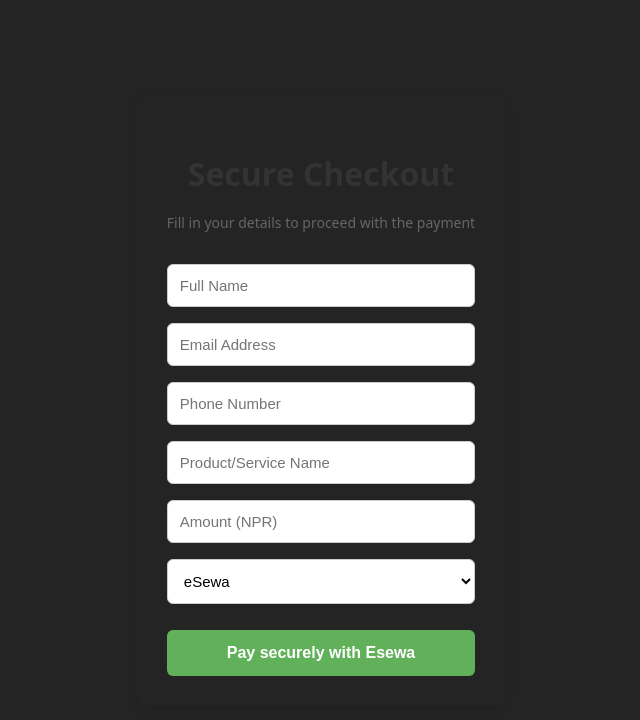
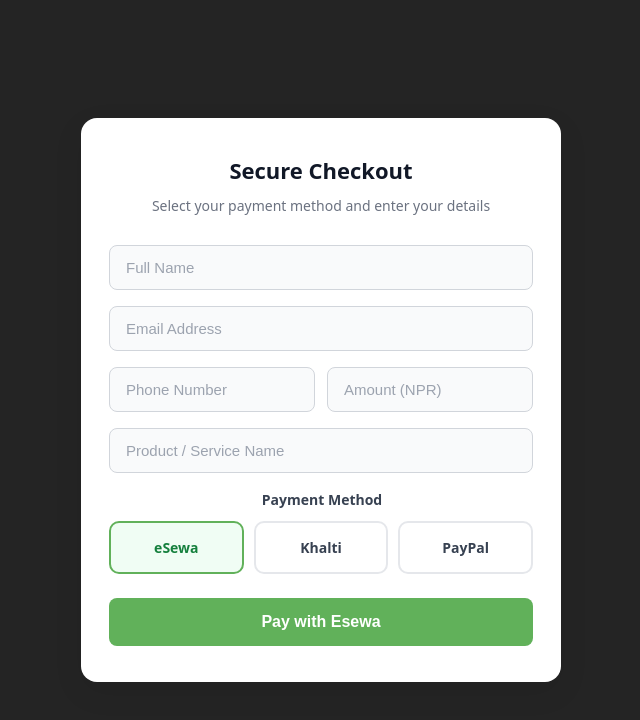
Before and after one commit to Bishesh-ops/payement-gateway, a React (Vite) app in the folder client/: page / in a window 1280 px wide. Shown: the top 720 px of the page, without its empty margins (319-959 px from the left). Built offline with nearby package versions, Linux system fonts and the light colour scheme; no server answers.

Commit message:
Enhance PaymentComponent: add CSS styles for improved layout and user experience

```diff
--- /dev/null
+++ b/client/src/components/PaymentComponent.css
@@ -0,0 +1,126 @@
+/* PaymentComponent.css */
+.payment-wrapper {
+  max-width: 480px;
+  margin: 40px auto;
+  background: #ffffff;
+  border-radius: 16px;
+  padding: 36px 28px;
+  box-shadow: 0 10px 30px rgba(0, 0, 0, 0.08);
+  font-family: system-ui, -apple-system, BlinkMacSystemFont, "Segoe UI", Roboto, sans-serif;
+  color: #111827; /* Enforce dark text across the component */
+  box-sizing: border-box;
+}
+
+.payment-header {
+  text-align: center;
+  margin-bottom: 28px;
+}
+
+.payment-header h2 {
+  margin: 0 0 8px;
+  color: #111827;
+  font-size: 22px;
+  font-weight: 700;
+}
+
+.payment-header p {
+  margin: 0;
+  color: #6b7280;
+  font-size: 14px;
+}
+
+/* Input Fields */
+.input-group {
+  margin-bottom: 16px;
+}
+
+.cool-input {
+  width: 100%;
+  padding: 13px 16px;
+  border: 1.5px solid #d1d5db;
+  border-radius: 8px;
+  font-size: 15px;
+  color: #111827 !important; /* Forces typed text to be dark and readable */
+  background-color: #f9fafb !important;
+  box-sizing: border-box;
+  transition: border-color 0.2s, box-shadow 0.2s;
+}
+
+.cool-input::placeholder {
+  color: #9ca3af;
+}
+
+.cool-input:focus {
+  outline: none;
+  border-color: #6366f1;
+  background-color: #ffffff !important;
+  box-shadow: 0 0 0 3px rgba(99, 102, 241, 0.15);
+}
+
+/* Gateway Selection Cards */
+.gateway-selector {
+  display: grid;
+  grid-template-columns: repeat(3, 1fr);
+  gap: 10px;
+  margin-bottom: 24px;
+}
+
+.gateway-card {
+  border: 2px solid #e5e7eb;
+  border-radius: 10px;
+  padding: 14px 8px;
+  text-align: center;
+  cursor: pointer;
+  background: #ffffff;
+  font-weight: 600;
+  font-size: 14px;
+  color: #374151; /* Explicit card text color */
+  transition: all 0.2s ease;
+  user-select: none;
+}
+
+.gateway-card:hover {
+  border-color: #cbd5e1;
+  transform: translateY(-1px);
+}
+
+.gateway-card.active.esewa {
+  border-color: #61B15A;
+  background-color: #f0fdf4;
+  color: #15803d;
+}
+
+.gateway-card.active.khalti {
+  border-color: #5E338D;
+  background-color: #faf5ff;
+  color: #5E338D;
+}
+
+.gateway-card.active.paypal {
+  border-color: #0070ba;
+  background-color: #f0f9ff;
+  color: #0070ba;
+}
+
+/* Submit Button */
+.pay-btn {
+  width: 100%;
+  padding: 15px;
+  border: none;
+  border-radius: 8px;
+  font-size: 16px;
+  font-weight: 600;
+  color: #ffffff !important;
+  cursor: pointer;
+  transition: opacity 0.2s, transform 0.1s;
+}
+
+.pay-btn:disabled {
+  opacity: 0.6;
+  cursor: not-allowed;
+}
+
+.paypal-container {
+  margin-top: 20px;
+  min-height: 100px;
+}
--- a/client/src/components/PaymentForm.tsx
+++ b/client/src/components/PaymentForm.tsx
@@ -2,6 +2,7 @@ import React, { useState } from "react";
 import axios from "axios";
 import { generateUniqueId } from "../utils/helpers";
 import { PayPalScriptProvider, PayPalButtons } from "@paypal/react-paypal-js";
+import "./PaymentComponent.css";
 
 interface PaymentFormData {
   customerName: string;
@@ -24,12 +25,18 @@ const PaymentComponent: React.FC = () => {
 
   const [isSubmitting, setIsSubmitting] = useState<boolean>(false);
 
-  const handleChange = (e: React.ChangeEvent<HTMLInputElement | HTMLSelectElement>) => {
+  const clientId = import.meta.env.VITE_PAYPAL_CLIENT_ID || "";
+
+  const handleChange = (e: React.ChangeEvent<HTMLInputElement>) => {
     const { name, value } = e.target;
     setFormData((prev) => ({
       ...prev,
-      [name]: name === "amount" ? Number(value) : value,
+      [name]: name === "amount" ? (value === "" ? "" : Number(value)) : value,
     }));
+  };
+
+  const selectGateway = (gateway: "esewa" | "khalti" | "paypal") => {
+    setFormData((prev) => ({ ...prev, paymentGateway: gateway }));
   };
 
   const handleStandardSubmit = async (e: React.FormEvent) => {
@@ -53,79 +60,117 @@ const PaymentComponent: React.FC = () => {
       }
     } catch (error) {
       console.error("Error initiating payment:", error);
-      alert("Payment failed. Please check the console for details.");
+      alert("Payment initiation failed. Please check your connection.");
     } finally {
       setIsSubmitting(false);
     }
   };
 
+  const getButtonColor = () => {
+    if (formData.paymentGateway === "esewa") return "#61B15A";
+    if (formData.paymentGateway === "khalti") return "#5E338D";
+    return "#111827";
+  };
+
   return (
-    <PayPalScriptProvider options={{ clientId: import.meta.env.VITE_PAYPAL_CLIENT_ID || "test" }}>
-      <div style={{ maxWidth: "500px", margin: "40px auto", padding: "30px", borderRadius: "10px", boxShadow: "0 4px 12px rgba(0,0,0,0.1)", fontFamily: "system-ui, sans-serif" }}>
-        <h2 style={{ textAlign: "center", marginBottom: "10px", color: "#333" }}>Secure Checkout</h2>
-        <p style={{ textAlign: "center", marginBottom: "30px", color: "#666", fontSize: "14px" }}>Fill in your details to proceed with the payment</p>
+    <PayPalScriptProvider options={{ clientId: clientId, currency: "USD" }}>
+      <div className="payment-wrapper">
+        <div className="payment-header">
+          <h2>Secure Checkout</h2>
+          <p>Select your payment method and enter your details</p>
+        </div>
 
-        <form onSubmit={handleStandardSubmit} style={{ display: "flex", flexDirection: "column", gap: "16px" }}>
+        <form onSubmit={handleStandardSubmit}>
+          <div className="input-group">
             <input
               type="text"
               name="customerName"
+              className="cool-input"
               value={formData.customerName}
               onChange={handleChange}
               required
               placeholder="Full Name"
-            style={{ padding: "12px", borderRadius: "6px", border: "1px solid #ccc", fontSize: "15px" }}
             />
+          </div>
+
+          <div className="input-group">
             <input
               type="email"
               name="customerEmail"
+              className="cool-input"
               value={formData.customerEmail}
               onChange={handleChange}
               required
               placeholder="Email Address"
-            style={{ padding: "12px", borderRadius: "6px", border: "1px solid #ccc", fontSize: "15px" }}
             />
+          </div>
+
+          <div style={{ display: "grid", gridTemplateColumns: "1fr 1fr", gap: "12px", marginBottom: "16px" }}>
             <input
               type="tel"
               name="customerPhone"
+              className="cool-input"
               value={formData.customerPhone}
               onChange={handleChange}
               required
               placeholder="Phone Number"
-            style={{ padding: "12px", borderRadius: "6px", border: "1px solid #ccc", fontSize: "15px" }}
-          />
-          <input
-            type="text"
-            name="productName"
-            value={formData.productName}
-            onChange={handleChange}
-            required
-            placeholder="Product/Service Name"
-            style={{ padding: "12px", borderRadius: "6px", border: "1px solid #ccc", fontSize: "15px" }}
             />
             <input
               type="number"
               name="amount"
+              className="cool-input"
               value={formData.amount}
               onChange={handleChange}
               required
               min="1"
               placeholder="Amount (NPR)"
-            style={{ padding: "12px", borderRadius: "6px", border: "1px solid #ccc", fontSize: "15px" }}
             />
-          <select
-            name="paymentGateway"
-            value={formData.paymentGateway}
+          </div>
+
+          <div className="input-group">
+            <input
+              type="text"
+              name="productName"
+              className="cool-input"
+              value={formData.productName}
               onChange={handleChange}
               required
-            style={{ padding: "12px", borderRadius: "6px", border: "1px solid #ccc", fontSize: "15px", backgroundColor: "#fff" }}
+              placeholder="Product / Service Name"
+            />
+          </div>
+
+          <p style={{ margin: "0 0 10px 2px", fontSize: "14px", fontWeight: "600", color: "#374151" }}>
+            Payment Method
+          </p>
+
+          <div className="gateway-selector">
+            <div
+              className={`gateway-card esewa ${formData.paymentGateway === "esewa" ? "active" : ""}`}
+              onClick={() => selectGateway("esewa")}
             >
-            <option value="esewa">eSewa</option>
-            <option value="khalti">Khalti</option>
-            <option value="paypal">PayPal</option>
-          </select>
+              eSewa
+            </div>
+            <div
+              className={`gateway-card khalti ${formData.paymentGateway === "khalti" ? "active" : ""}`}
+              onClick={() => selectGateway("khalti")}
+            >
+              Khalti
+            </div>
+            <div
+              className={`gateway-card paypal ${formData.paymentGateway === "paypal" ? "active" : ""}`}
+              onClick={() => selectGateway("paypal")}
+            >
+              PayPal
+            </div>
+          </div>
 
           {formData.paymentGateway === "paypal" ? (
-            <div style={{ marginTop: "10px" }}>
+            <div className="paypal-container">
+              {!clientId ? (
+                <p style={{ color: "#ef4444", fontSize: "13px", textAlign: "center" }}>
+                  Missing VITE_PAYPAL_CLIENT_ID in frontend .env
+                </p>
+              ) : (
                 <PayPalButtons
                   style={{ layout: "vertical", shape: "rect", color: "blue" }}
                   createOrder={async () => {
@@ -157,30 +202,21 @@ const PaymentComponent: React.FC = () => {
                     }
                   }}
                   onError={(err) => {
-                  console.error("PayPal UI Error:", err);
-                  alert("Something went wrong with PayPal.");
+                    console.error("PayPal Error:", err);
                   }}
                 />
+              )}
             </div>
           ) : (
             <button
               type="submit"
+              className="pay-btn"
               disabled={isSubmitting}
-              style={{
-                padding: "14px",
-                backgroundColor: formData.paymentGateway === "esewa" ? "#61B15A" : "#5E338D",
-                color: "white",
-                border: "none",
-                borderRadius: "6px",
-                fontSize: "16px",
-                fontWeight: "600",
-                cursor: isSubmitting ? "not-allowed" : "pointer",
-                opacity: isSubmitting ? 0.7 : 1,
-                marginTop: "10px",
-                transition: "background-color 0.2s"
-              }}
+              style={{ backgroundColor: getButtonColor() }}
             >
-              {isSubmitting ? "Processing..." : `Pay securely with ${formData.paymentGateway.charAt(0).toUpperCase() + formData.paymentGateway.slice(1)}`}
+              {isSubmitting
+                ? "Processing..."
+                : `Pay with ${formData.paymentGateway.charAt(0).toUpperCase() + formData.paymentGateway.slice(1)}`}
             </button>
           )}
         </form>
```
Lines whose indentation alone changed are shown as unchanged.
